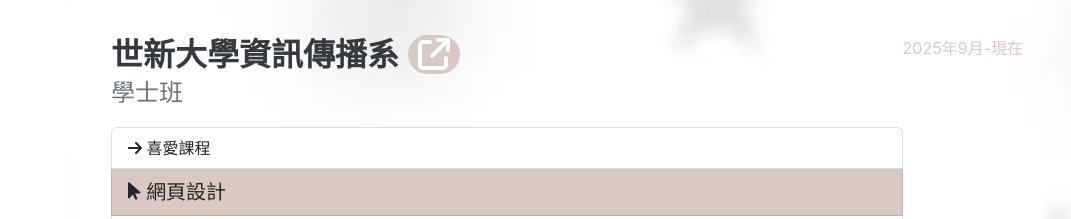
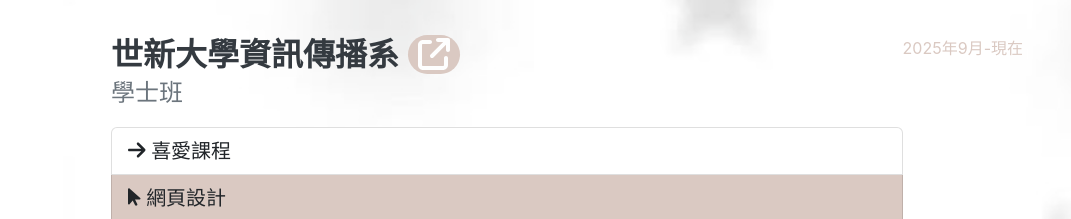
Before and after one commit to a114070072/a114070072.github.io, a plain HTML site: page index.html in a window 1280 px wide. Shown: the part 960-1179 px from the top of the page, without its empty margins (209-1280 px from the left). Drawn offline with nearby package versions, Linux system fonts and the light colour scheme; a web font is replaced by a local one.

Commit message:
Update mystyles.css

```diff
--- a/css/mystyles.css
+++ b/css/mystyles.css
@@ -139,3 +139,7 @@
 #work .table td {
     word-break: break-all;
 }
+.yujieyy{
+   background-color: #ffffff;
+   font-size: 20px;
+}
```
